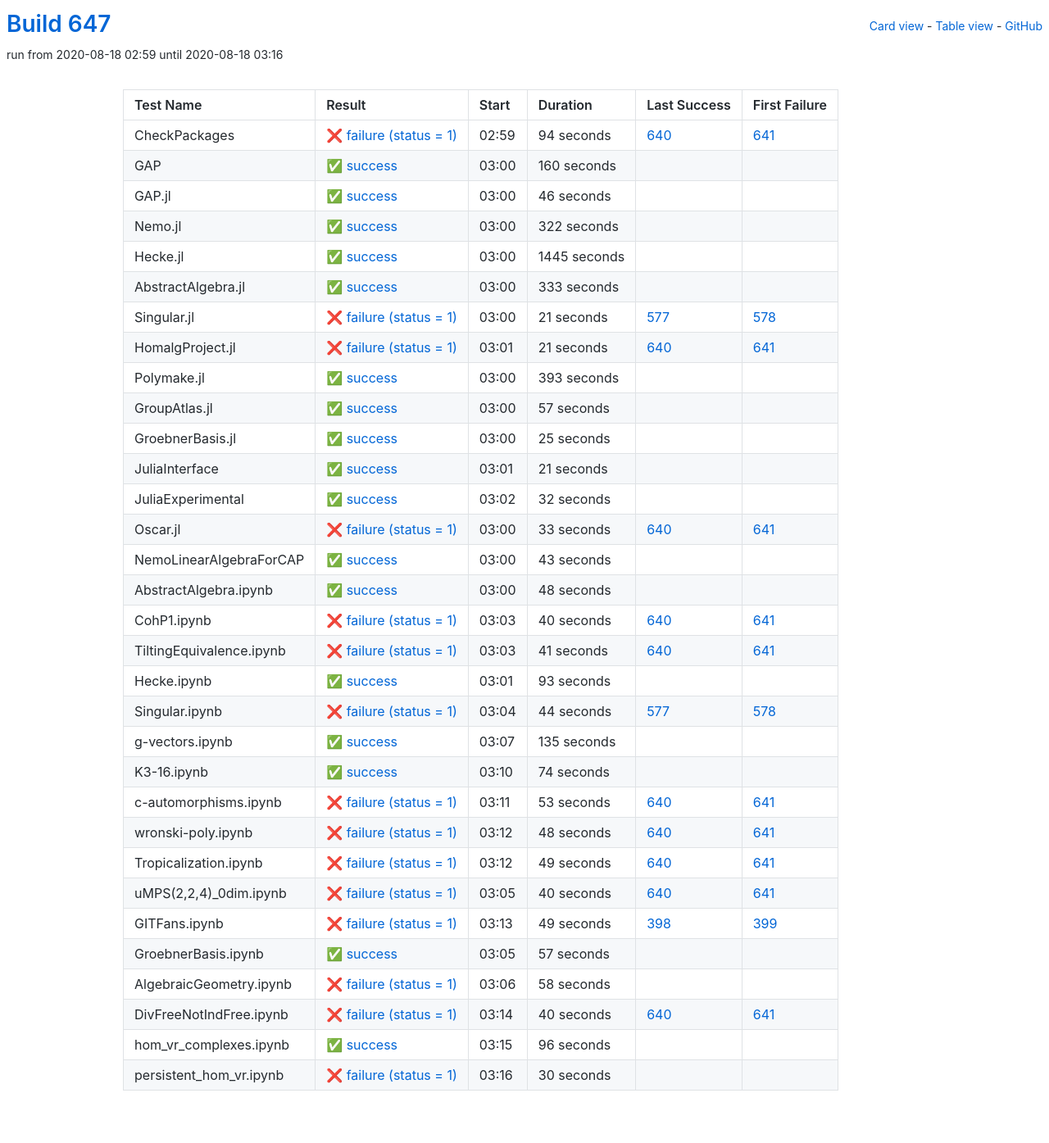
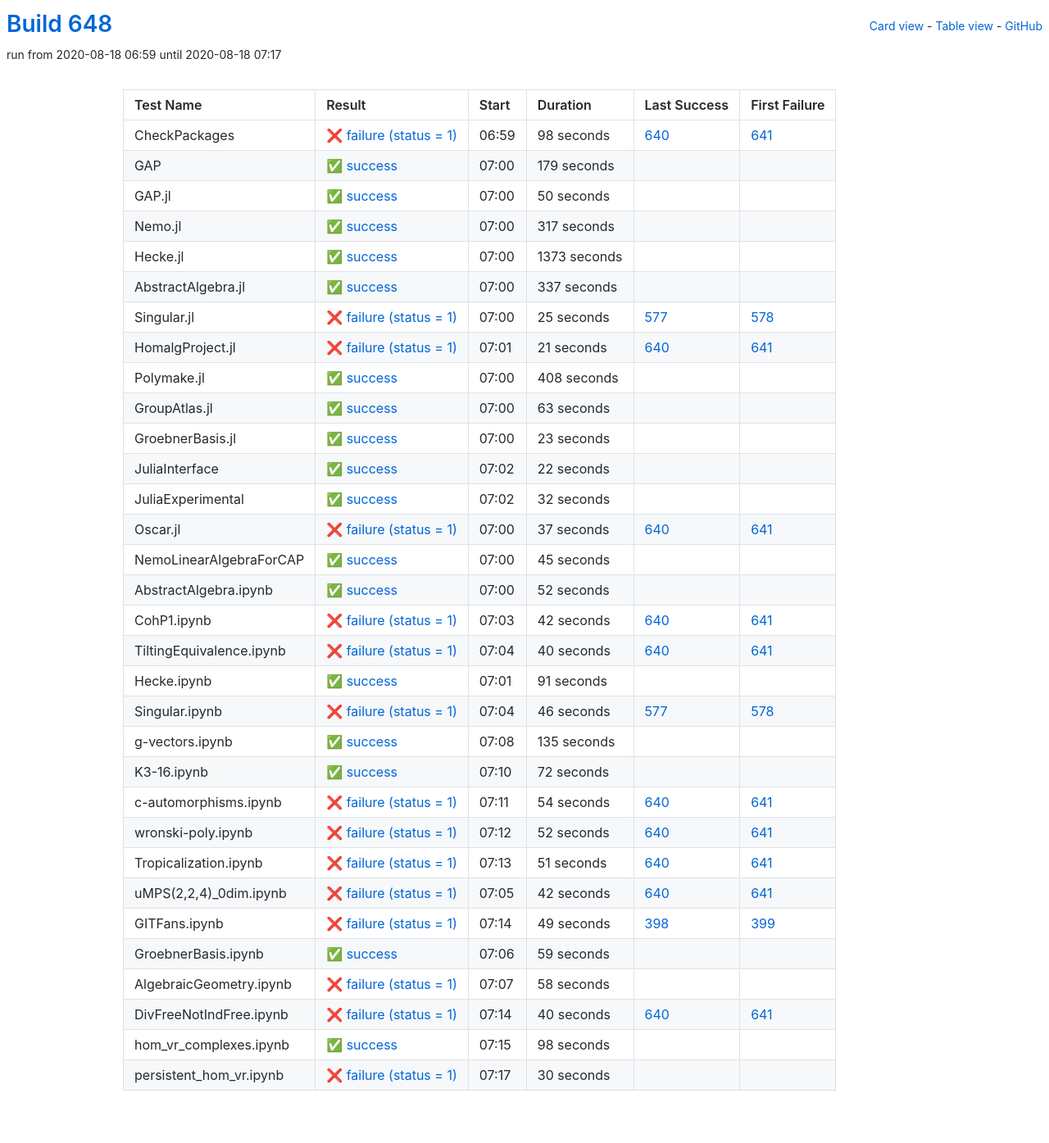
Before and after one commit to oscar-system/oscar-ci-status-stable, a Jekyll site: the page built from table.html, in a window 1280 px wide. Shown: the whole page at 82% size. Built offline with Jekyll 4.4.1, drawn with Linux system fonts in a browser that asks for light colours.

Commit message:
Build #648

```diff
--- a/_data/ci.yml
+++ b/_data/ci.yml
@@ -1,6 +1,6 @@
 ---
-build: 647
-build_url: https://oscarci.mathematik.uni-kl.de/job/oscar-stable/647/
+build: 648
+build_url: https://oscarci.mathematik.uni-kl.de/job/oscar-stable/648/
 job: oscar-stable
 organization: oscar-system
 repo: oscar-ci-status-stable
@@ -8,92 +8,92 @@ repourl: https://github.com/oscar-system/oscar-ci-status-stable
 tests:
 - name: CheckPackages
   id: checkpackages
-  log: https://oscarci.mathematik.uni-kl.de/job/oscar-stable/647/artifact/logs/build-647/CheckPackages.log
-  start: 2020-08-18 02:59
+  log: https://oscarci.mathematik.uni-kl.de/job/oscar-stable/648/artifact/logs/build-648/CheckPackages.log
+  start: 2020-08-18 06:59
   success: false
   exitcode: 1
   status: failure
-  duration: 94
+  duration: 98
   last_success: 640
   last_success_url: https://oscarci.mathematik.uni-kl.de/job/oscar-stable/640/
   first_failure: 641
   first_failure_url: https://oscarci.mathematik.uni-kl.de/job/oscar-stable/641/
 - name: GAP
   id: gap
-  log: https://oscarci.mathematik.uni-kl.de/job/oscar-stable/647/artifact/logs/build-647/GAP.log
-  start: 2020-08-18 03:00
+  log: https://oscarci.mathematik.uni-kl.de/job/oscar-stable/648/artifact/logs/build-648/GAP.log
+  start: 2020-08-18 07:00
   success: true
   exitcode: 0
   status: success
-  duration: 160
+  duration: 179
   last_success: false
   last_success_url:
   first_failure: false
   first_failure_url:
 - name: GAP.jl
   id: gap-jl
-  log: https://oscarci.mathematik.uni-kl.de/job/oscar-stable/647/artifact/logs/build-647/GAP.jl.log
-  start: 2020-08-18 03:00
+  log: https://oscarci.mathematik.uni-kl.de/job/oscar-stable/648/artifact/logs/build-648/GAP.jl.log
+  start: 2020-08-18 07:00
   success: true
   exitcode: 0
   status: success
-  duration: 46
+  duration: 50
   last_success: false
   last_success_url:
   first_failure: false
   first_failure_url:
 - name: Nemo.jl
   id: nemo-jl
-  log: https://oscarci.mathematik.uni-kl.de/job/oscar-stable/647/artifact/logs/build-647/Nemo.jl.log
-  start: 2020-08-18 03:00
+  log: https://oscarci.mathematik.uni-kl.de/job/oscar-stable/648/artifact/logs/build-648/Nemo.jl.log
+  start: 2020-08-18 07:00
   success: true
   exitcode: 0
   status: success
-  duration: 322
+  duration: 317
   last_success: false
   last_success_url:
   first_failure: false
   first_failure_url:
 - name: Hecke.jl
   id: hecke-jl
-  log: https://oscarci.mathematik.uni-kl.de/job/oscar-stable/647/artifact/logs/build-647/Hecke.jl.log
-  start: 2020-08-18 03:00
+  log: https://oscarci.mathematik.uni-kl.de/job/oscar-stable/648/artifact/logs/build-648/Hecke.jl.log
+  start: 2020-08-18 07:00
   success: true
   exitcode: 0
   status: success
-  duration: 1445
+  duration: 1373
   last_success: false
   last_success_url:
   first_failure: false
   first_failure_url:
 - name: AbstractAlgebra.jl
   id: abstractalgebra-jl
-  log: https://oscarci.mathematik.uni-kl.de/job/oscar-stable/647/artifact/logs/build-647/AbstractAlgebra.jl.log
-  start: 2020-08-18 03:00
+  log: https://oscarci.mathematik.uni-kl.de/job/oscar-stable/648/artifact/logs/build-648/AbstractAlgebra.jl.log
+  start: 2020-08-18 07:00
   success: true
   exitcode: 0
   status: success
-  duration: 333
+  duration: 337
   last_success: false
   last_success_url:
   first_failure: false
   first_failure_url:
 - name: Singular.jl
   id: singular-jl
-  log: https://oscarci.mathematik.uni-kl.de/job/oscar-stable/647/artifact/logs/build-647/Singular.jl.log
-  start: 2020-08-18 03:00
+  log: https://oscarci.mathematik.uni-kl.de/job/oscar-stable/648/artifact/logs/build-648/Singular.jl.log
+  start: 2020-08-18 07:00
   success: false
   exitcode: 1
   status: failure
-  duration: 21
+  duration: 25
   last_success: 577
   last_success_url: https://oscarci.mathematik.uni-kl.de/job/oscar-stable/577/
   first_failure: 578
   first_failure_url: https://oscarci.mathematik.uni-kl.de/job/oscar-stable/578/
 - name: HomalgProject.jl
   id: homalgproject-jl
-  log: https://oscarci.mathematik.uni-kl.de/job/oscar-stable/647/artifact/logs/build-647/HomalgProject.jl.log
-  start: 2020-08-18 03:01
+  log: https://oscarci.mathematik.uni-kl.de/job/oscar-stable/648/artifact/logs/build-648/HomalgProject.jl.log
+  start: 2020-08-18 07:01
   success: false
   exitcode: 1
   status: failure
@@ -104,56 +104,56 @@ tests:
   first_failure_url: https://oscarci.mathematik.uni-kl.de/job/oscar-stable/641/
 - name: Polymake.jl
   id: polymake-jl
-  log: https://oscarci.mathematik.uni-kl.de/job/oscar-stable/647/artifact/logs/build-647/Polymake.jl.log
-  start: 2020-08-18 03:00
+  log: https://oscarci.mathematik.uni-kl.de/job/oscar-stable/648/artifact/logs/build-648/Polymake.jl.log
+  start: 2020-08-18 07:00
   success: true
   exitcode: 0
   status: success
-  duration: 393
+  duration: 408
   last_success: false
   last_success_url:
   first_failure: false
   first_failure_url:
 - name: GroupAtlas.jl
   id: groupatlas-jl
-  log: https://oscarci.mathematik.uni-kl.de/job/oscar-stable/647/artifact/logs/build-647/GroupAtlas.jl.log
-  start: 2020-08-18 03:00
+  log: https://oscarci.mathematik.uni-kl.de/job/oscar-stable/648/artifact/logs/build-648/GroupAtlas.jl.log
+  start: 2020-08-18 07:00
   success: true
   exitcode: 0
   status: success
-  duration: 57
+  duration: 63
   last_success: false
   last_success_url:
   first_failure: false
   first_failure_url:
 - name: GroebnerBasis.jl
   id: groebnerbasis-jl
-  log: https://oscarci.mathematik.uni-kl.de/job/oscar-stable/647/artifact/logs/build-647/GroebnerBasis.jl.log
-  start: 2020-08-18 03:00
+  log: https://oscarci.mathematik.uni-kl.de/job/oscar-stable/648/artifact/logs/build-648/GroebnerBasis.jl.log
+  start: 2020-08-18 07:00
   success: true
   exitcode: 0
   status: success
-  duration: 25
+  duration: 23
   last_success: false
   last_success_url:
   first_failure: false
   first_failure_url:
 - name: JuliaInterface
   id: juliainterface
-  log: https://oscarci.mathematik.uni-kl.de/job/oscar-stable/647/artifact/logs/build-647/JuliaInterface.log
-  start: 2020-08-18 03:01
+  log: https://oscarci.mathematik.uni-kl.de/job/oscar-stable/648/artifact/logs/build-648/JuliaInterface.log
+  start: 2020-08-18 07:02
   success: true
   exitcode: 0
   status: success
-  duration: 21
+  duration: 22
   last_success: false
   last_success_url:
   first_failure: false
   first_failure_url:
 - name: JuliaExperimental
   id: juliaexperimental
-  log: https://oscarci.mathematik.uni-kl.de/job/oscar-stable/647/artifact/logs/build-647/JuliaExperimental.log
-  start: 2020-08-18 03:02
+  log: https://oscarci.mathematik.uni-kl.de/job/oscar-stable/648/artifact/logs/build-648/JuliaExperimental.log
+  start: 2020-08-18 07:02
   success: true
   exitcode: 0
   status: success
@@ -164,44 +164,56 @@ tests:
   first_failure_url:
 - name: Oscar.jl
   id: oscar-jl
-  log: https://oscarci.mathematik.uni-kl.de/job/oscar-stable/647/artifact/logs/build-647/Oscar.jl.log
-  start: 2020-08-18 03:00
+  log: https://oscarci.mathematik.uni-kl.de/job/oscar-stable/648/artifact/logs/build-648/Oscar.jl.log
+  start: 2020-08-18 07:00
   success: false
   exitcode: 1
   status: failure
-  duration: 33
+  duration: 37
   last_success: 640
   last_success_url: https://oscarci.mathematik.uni-kl.de/job/oscar-stable/640/
   first_failure: 641
   first_failure_url: https://oscarci.mathematik.uni-kl.de/job/oscar-stable/641/
 - name: NemoLinearAlgebraForCAP
   id: nemolinearalgebraforcap
-  log: https://oscarci.mathematik.uni-kl.de/job/oscar-stable/647/artifact/logs/build-647/NemoLinearAlgebraForCAP.log
-  start: 2020-08-18 03:00
+  log: https://oscarci.mathematik.uni-kl.de/job/oscar-stable/648/artifact/logs/build-648/NemoLinearAlgebraForCAP.log
+  start: 2020-08-18 07:00
   success: true
   exitcode: 0
   status: success
-  duration: 43
+  duration: 45
   last_success: false
   last_success_url:
   first_failure: false
   first_failure_url:
 - name: AbstractAlgebra.ipynb
   id: abstractalgebra-ipynb
-  log: https://oscarci.mathematik.uni-kl.de/job/oscar-stable/647/artifact/logs/build-647/AbstractAlgebra.ipynb.log
-  start: 2020-08-18 03:00
+  log: https://oscarci.mathematik.uni-kl.de/job/oscar-stable/648/artifact/logs/build-648/AbstractAlgebra.ipynb.log
+  start: 2020-08-18 07:00
   success: true
   exitcode: 0
   status: success
-  duration: 48
+  duration: 52
   last_success: false
   last_success_url:
   first_failure: false
   first_failure_url:
 - name: CohP1.ipynb
   id: cohp1-ipynb
-  log: https://oscarci.mathematik.uni-kl.de/job/oscar-stable/647/artifact/logs/build-647/CohP1.ipynb.log
-  start: 2020-08-18 03:03
+  log: https://oscarci.mathematik.uni-kl.de/job/oscar-stable/648/artifact/logs/build-648/CohP1.ipynb.log
+  start: 2020-08-18 07:03
+  success: false
+  exitcode: 1
+  status: failure
+  duration: 42
+  last_success: 640
+  last_success_url: https://oscarci.mathematik.uni-kl.de/job/oscar-stable/640/
+  first_failure: 641
+  first_failure_url: https://oscarci.mathematik.uni-kl.de/job/oscar-stable/641/
+- name: TiltingEquivalence.ipynb
+  id: tiltingequivalence-ipynb
+  log: https://oscarci.mathematik.uni-kl.de/job/oscar-stable/648/artifact/logs/build-648/TiltingEquivalence.ipynb.log
+  start: 2020-08-18 07:04
   success: false
   exitcode: 1
   status: failure
@@ -210,46 +222,34 @@ tests:
   last_success_url: https://oscarci.mathematik.uni-kl.de/job/oscar-stable/640/
   first_failure: 641
   first_failure_url: https://oscarci.mathematik.uni-kl.de/job/oscar-stable/641/
-- name: TiltingEquivalence.ipynb
-  id: tiltingequivalence-ipynb
-  log: https://oscarci.mathematik.uni-kl.de/job/oscar-stable/647/artifact/logs/build-647/TiltingEquivalence.ipynb.log
-  start: 2020-08-18 03:03
-  success: false
-  exitcode: 1
-  status: failure
-  duration: 41
-  last_success: 640
-  last_success_url: https://oscarci.mathematik.uni-kl.de/job/oscar-stable/640/
-  first_failure: 641
-  first_failure_url: https://oscarci.mathematik.uni-kl.de/job/oscar-stable/641/
 - name: Hecke.ipynb
   id: hecke-ipynb
-  log: https://oscarci.mathematik.uni-kl.de/job/oscar-stable/647/artifact/logs/build-647/Hecke.ipynb.log
-  start: 2020-08-18 03:01
+  log: https://oscarci.mathematik.uni-kl.de/job/oscar-stable/648/artifact/logs/build-648/Hecke.ipynb.log
+  start: 2020-08-18 07:01
   success: true
   exitcode: 0
   status: success
-  duration: 93
+  duration: 91
   last_success: false
   last_success_url:
   first_failure: false
   first_failure_url:
 - name: Singular.ipynb
   id: singular-ipynb
-  log: https://oscarci.mathematik.uni-kl.de/job/oscar-stable/647/artifact/logs/build-647/Singular.ipynb.log
-  start: 2020-08-18 03:04
+  log: https://oscarci.mathematik.uni-kl.de/job/oscar-stable/648/artifact/logs/build-648/Singular.ipynb.log
+  start: 2020-08-18 07:04
   success: false
   exitcode: 1
   status: failure
-  duration: 44
+  duration: 46
   last_success: 577
   last_success_url: https://oscarci.mathematik.uni-kl.de/job/oscar-stable/577/
   first_failure: 578
   first_failure_url: https://oscarci.mathematik.uni-kl.de/job/oscar-stable/578/
 - name: g-vectors.ipynb
   id: g-vectors-ipynb
-  log: https://oscarci.mathematik.uni-kl.de/job/oscar-stable/647/artifact/logs/build-647/g-vectors.ipynb.log
-  start: 2020-08-18 03:07
+  log: https://oscarci.mathematik.uni-kl.de/job/oscar-stable/648/artifact/logs/build-648/g-vectors.ipynb.log
+  start: 2020-08-18 07:08
   success: true
   exitcode: 0
   status: success
@@ -260,68 +260,68 @@ tests:
   first_failure_url:
 - name: K3-16.ipynb
   id: k3-16-ipynb
-  log: https://oscarci.mathematik.uni-kl.de/job/oscar-stable/647/artifact/logs/build-647/K3-16.ipynb.log
-  start: 2020-08-18 03:10
+  log: https://oscarci.mathematik.uni-kl.de/job/oscar-stable/648/artifact/logs/build-648/K3-16.ipynb.log
+  start: 2020-08-18 07:10
   success: true
   exitcode: 0
   status: success
-  duration: 74
+  duration: 72
   last_success: false
   last_success_url:
   first_failure: false
   first_failure_url:
 - name: c-automorphisms.ipynb
   id: c-automorphisms-ipynb
-  log: https://oscarci.mathematik.uni-kl.de/job/oscar-stable/647/artifact/logs/build-647/c-automorphisms.ipynb.log
-  start: 2020-08-18 03:11
+  log: https://oscarci.mathematik.uni-kl.de/job/oscar-stable/648/artifact/logs/build-648/c-automorphisms.ipynb.log
+  start: 2020-08-18 07:11
   success: false
   exitcode: 1
   status: failure
-  duration: 53
+  duration: 54
   last_success: 640
   last_success_url: https://oscarci.mathematik.uni-kl.de/job/oscar-stable/640/
   first_failure: 641
   first_failure_url: https://oscarci.mathematik.uni-kl.de/job/oscar-stable/641/
 - name: wronski-poly.ipynb
   id: wronski-poly-ipynb
-  log: https://oscarci.mathematik.uni-kl.de/job/oscar-stable/647/artifact/logs/build-647/wronski-poly.ipynb.log
-  start: 2020-08-18 03:12
+  log: https://oscarci.mathematik.uni-kl.de/job/oscar-stable/648/artifact/logs/build-648/wronski-poly.ipynb.log
+  start: 2020-08-18 07:12
   success: false
   exitcode: 1
   status: failure
-  duration: 48
+  duration: 52
   last_success: 640
   last_success_url: https://oscarci.mathematik.uni-kl.de/job/oscar-stable/640/
   first_failure: 641
   first_failure_url: https://oscarci.mathematik.uni-kl.de/job/oscar-stable/641/
 - name: Tropicalization.ipynb
   id: tropicalization-ipynb
-  log: https://oscarci.mathematik.uni-kl.de/job/oscar-stable/647/artifact/logs/build-647/Tropicalization.ipynb.log
-  start: 2020-08-18 03:12
+  log: https://oscarci.mathematik.uni-kl.de/job/oscar-stable/648/artifact/logs/build-648/Tropicalization.ipynb.log
+  start: 2020-08-18 07:13
   success: false
   exitcode: 1
   status: failure
-  duration: 49
+  duration: 51
   last_success: 640
   last_success_url: https://oscarci.mathematik.uni-kl.de/job/oscar-stable/640/
   first_failure: 641
   first_failure_url: https://oscarci.mathematik.uni-kl.de/job/oscar-stable/641/
 - name: uMPS(2,2,4)_0dim.ipynb
   id: umps-2-2-4-0dim-ipynb
-  log: https://oscarci.mathematik.uni-kl.de/job/oscar-stable/647/artifact/logs/build-647/uMPS-2-2-4-_0dim.ipynb.log
-  start: 2020-08-18 03:05
+  log: https://oscarci.mathematik.uni-kl.de/job/oscar-stable/648/artifact/logs/build-648/uMPS-2-2-4-_0dim.ipynb.log
+  start: 2020-08-18 07:05
   success: false
   exitcode: 1
   status: failure
-  duration: 40
+  duration: 42
   last_success: 640
   last_success_url: https://oscarci.mathematik.uni-kl.de/job/oscar-stable/640/
   first_failure: 641
   first_failure_url: https://oscarci.mathematik.uni-kl.de/job/oscar-stable/641/
 - name: GITFans.ipynb
   id: gitfans-ipynb
-  log: https://oscarci.mathematik.uni-kl.de/job/oscar-stable/647/artifact/logs/build-647/GITFans.ipynb.log
-  start: 2020-08-18 03:13
+  log: https://oscarci.mathematik.uni-kl.de/job/oscar-stable/648/artifact/logs/build-648/GITFans.ipynb.log
+  start: 2020-08-18 07:14
   success: false
   exitcode: 1
   status: failure
@@ -332,20 +332,20 @@ tests:
   first_failure_url: https://oscarci.mathematik.uni-kl.de/job/oscar-stable/399/
 - name: GroebnerBasis.ipynb
   id: groebnerbasis-ipynb
-  log: https://oscarci.mathematik.uni-kl.de/job/oscar-stable/647/artifact/logs/build-647/GroebnerBasis.ipynb.log
-  start: 2020-08-18 03:05
+  log: https://oscarci.mathematik.uni-kl.de/job/oscar-stable/648/artifact/logs/build-648/GroebnerBasis.ipynb.log
+  start: 2020-08-18 07:06
   success: true
   exitcode: 0
   status: success
-  duration: 57
+  duration: 59
   last_success: false
   last_success_url:
   first_failure: false
   first_failure_url:
 - name: AlgebraicGeometry.ipynb
   id: algebraicgeometry-ipynb
-  log: https://oscarci.mathematik.uni-kl.de/job/oscar-stable/647/artifact/logs/build-647/AlgebraicGeometry.ipynb.log
-  start: 2020-08-18 03:06
+  log: https://oscarci.mathematik.uni-kl.de/job/oscar-stable/648/artifact/logs/build-648/AlgebraicGeometry.ipynb.log
+  start: 2020-08-18 07:07
   success: false
   exitcode: 1
   status: failure
@@ -356,8 +356,8 @@ tests:
   first_failure_url:
 - name: DivFreeNotIndFree.ipynb
   id: divfreenotindfree-ipynb
-  log: https://oscarci.mathematik.uni-kl.de/job/oscar-stable/647/artifact/logs/build-647/DivFreeNotIndFree.ipynb.log
-  start: 2020-08-18 03:14
+  log: https://oscarci.mathematik.uni-kl.de/job/oscar-stable/648/artifact/logs/build-648/DivFreeNotIndFree.ipynb.log
+  start: 2020-08-18 07:14
   success: false
   exitcode: 1
   status: failure
@@ -368,20 +368,20 @@ tests:
   first_failure_url: https://oscarci.mathematik.uni-kl.de/job/oscar-stable/641/
 - name: hom_vr_complexes.ipynb
   id: hom-vr-complexes-ipynb
-  log: https://oscarci.mathematik.uni-kl.de/job/oscar-stable/647/artifact/logs/build-647/hom_vr_complexes.ipynb.log
-  start: 2020-08-18 03:15
+  log: https://oscarci.mathematik.uni-kl.de/job/oscar-stable/648/artifact/logs/build-648/hom_vr_complexes.ipynb.log
+  start: 2020-08-18 07:15
   success: true
   exitcode: 0
   status: success
-  duration: 96
+  duration: 98
   last_success: false
   last_success_url:
   first_failure: false
   first_failure_url:
 - name: persistent_hom_vr.ipynb
   id: persistent-hom-vr-ipynb
-  log: https://oscarci.mathematik.uni-kl.de/job/oscar-stable/647/artifact/logs/build-647/persistent_hom_vr.ipynb.log
-  start: 2020-08-18 03:16
+  log: https://oscarci.mathematik.uni-kl.de/job/oscar-stable/648/artifact/logs/build-648/persistent_hom_vr.ipynb.log
+  start: 2020-08-18 07:17
   success: false
   exitcode: 1
   status: failure
```
Also changed, not shown: README.md.
